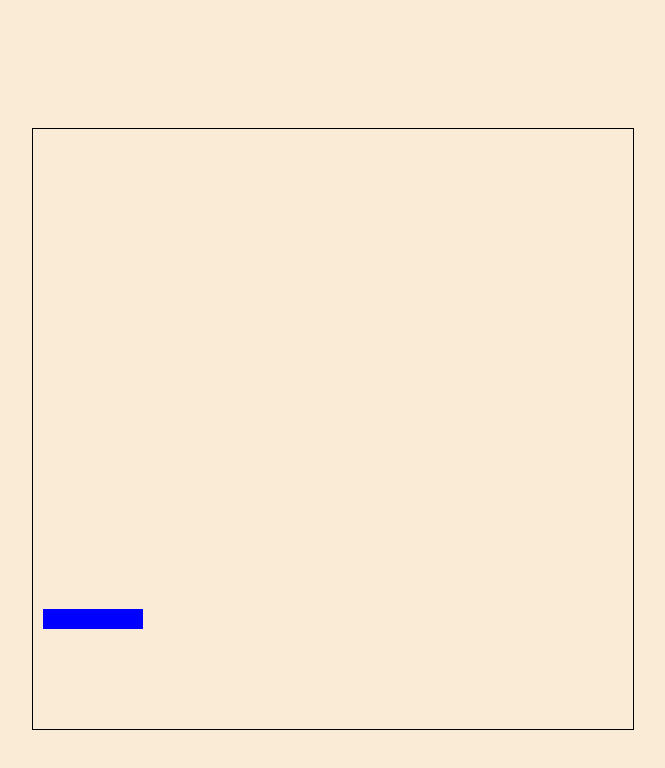
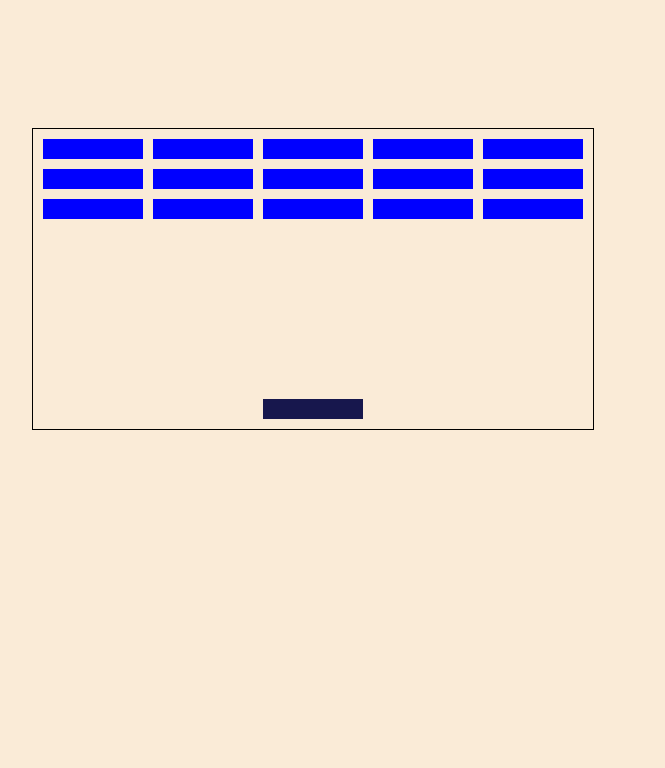
Before and after one commit to Cyprien-B/JavascriptGames, a plain HTML site: page Breakout/index.html in a window 1280 px wide. Shown: the whole page, without its empty margins (480-1145 px from the left). Drawn offline with Linux system fonts and the light colour scheme.

Commit message:
mise en place + switch

```diff
--- a/Breakout/app.js
+++ b/Breakout/app.js
@@ -1,6 +1,9 @@
 const grid = document.querySelector('.grid')
 const blockWidth = 100
 const blockHeight = 20
+
+const userStart = [230, 10];
+let currentPosition = userStart;
 
 // creat class block
 class Block {
@@ -12,19 +15,59 @@ class Block {
     }
   }
 //ci dessous on construit tout les blocks
-  const blocks = [
-    new Block(10,270)
-  ]
+const blocks = [
+  new Block(10, 270),
+  new Block(120, 270),
+  new Block(230, 270),
+  new Block(340, 270),
+  new Block(450, 270),
+  new Block(10, 240),
+  new Block(120, 240),
+  new Block(230, 240),
+  new Block(340, 240),
+  new Block(450, 240),
+  new Block(10, 210),
+  new Block(120, 210),
+  new Block(230, 210),
+  new Block(340, 210),
+  new Block(450, 210),
+]
+
 function addBlocks() {
     for (let i = 0; i < blocks.length; i++) {
         const block = document.createElement('div')
         block.classList.add('block')
+        block.style.left = blocks[i].bottomLeft[0] + 'px'
+        block.style.bottom = blocks[i].bottomLeft[1] + 'px'
         grid.appendChild(block)
-        block.style.left = blocks[i].bottomLeft[0] + 'px'
-        block.style.bottom ='100px'
 
     }
 
 }
 
 addBlocks()
+
+
+// add un user
+const user = document.createElement('div')
+user.classList.add("user")
+user.style.left= currentPosition[0]+ 'px'
+user.style.bottom= currentPosition[1]+ 'px'
+grid.appendChild(user)
+
+
+// bouger l'user
+function moveUser(e) {
+  switch (e.key) {
+    case 'Arrowleft':
+      currentPosition[0] -= 10
+      user.style.left= currentPosition[0]+ 'px'
+
+      break;
+
+    default:
+      break;
+  }
+}
+
+1.55
--- a/Breakout/style.css
+++ b/Breakout/style.css
@@ -4,8 +4,8 @@ body{
 }
 
 .grid {
-    width: 600px;
-    height: 600px;
+    width: 560px;
+    height: 300px;
     border: solid black 1px;
     position: absolute;
 }
@@ -18,3 +18,11 @@ body{
 
 
 }
+.user {
+    position: absolute;
+    width: 100px;
+    height: 20px;
+    background-color: rgb(23, 23, 77);
+
+
+}
```
